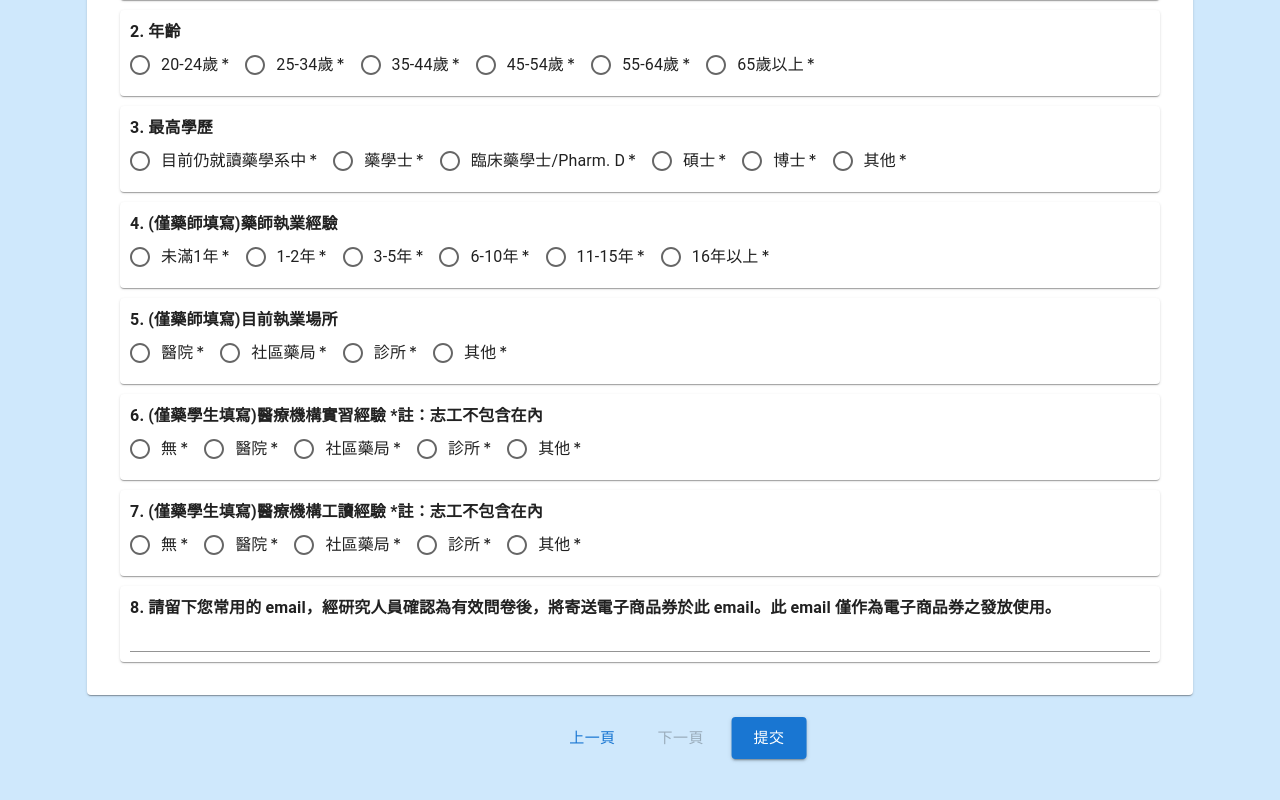
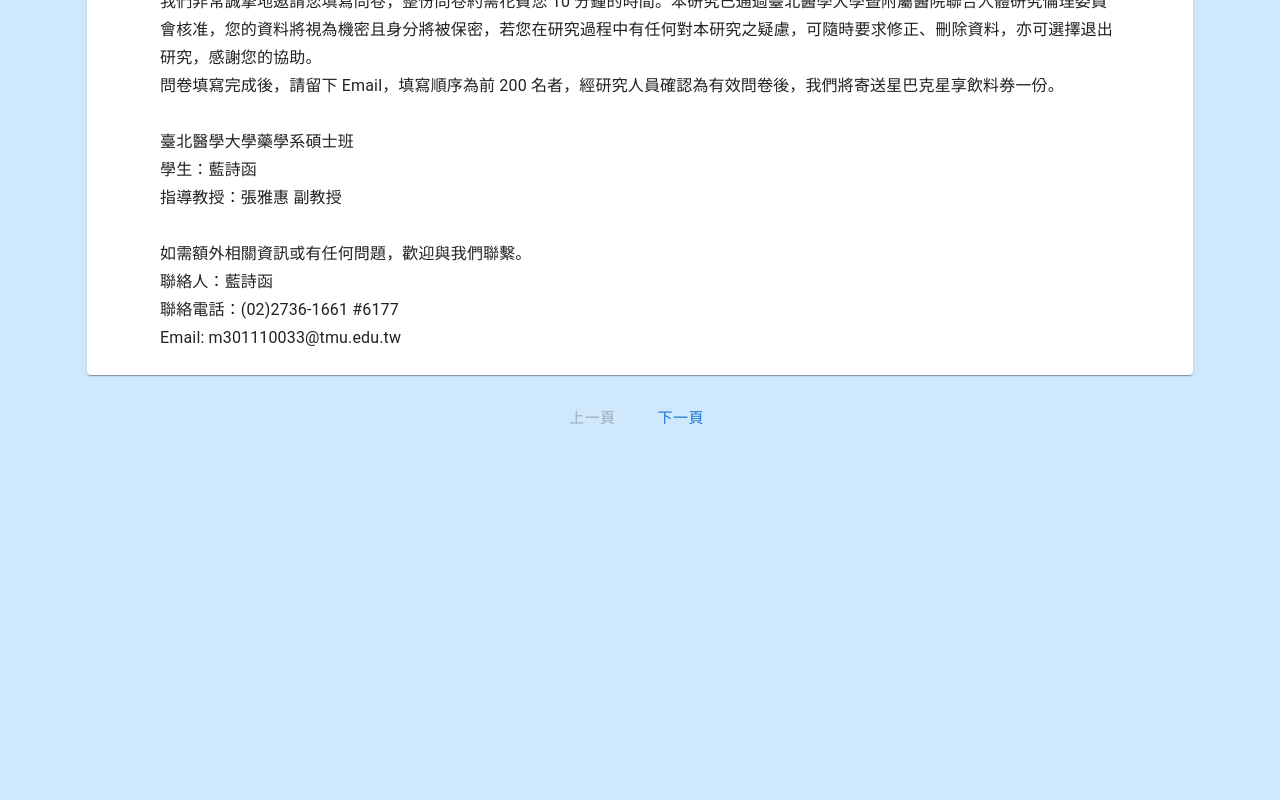
Before and after one commit to momo1106github/Questionnaire, a React (Create React App) app: page / in a window 1280 px wide. Shown: the part 238-1038 px from the top of the page. After the commit the page ends 800 px from the top, so only its background shows below. Built offline with nearby package versions, Linux system fonts and the light colour scheme; no server answers; the HTML template or start-up script is replaced by a standard one.

Commit message:
change page to 1

```diff
--- a/src/App.js
+++ b/src/App.js
@@ -36,7 +36,7 @@ function App() {
   const [counter, setCounter] = useState();
   const [formValues, setFormValues] = useState({});
 
-  const [page, setPage] = useState(12);
+  const [page, setPage] = useState(1);
   const [endPage, setEndPage] = useState(12);
 
   const [timestamp, setTimestamp] = useState();
```
